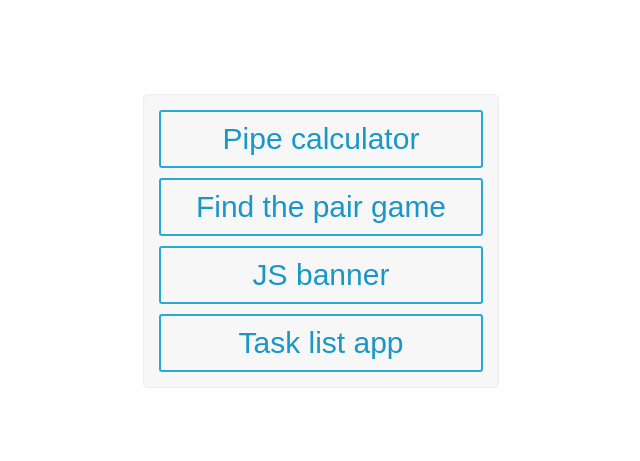
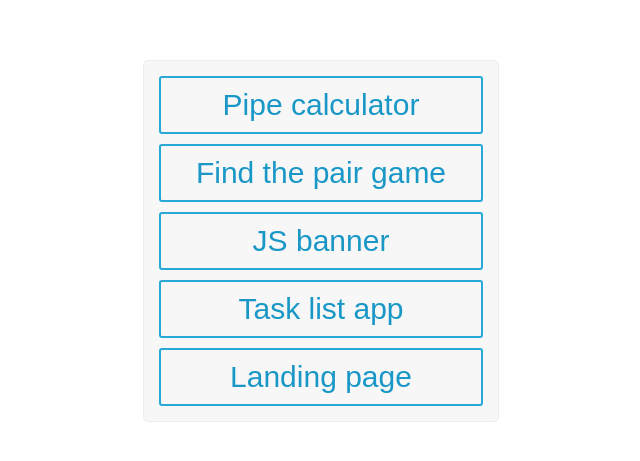
Before and after one commit to evgalp/evgalp.github.io, a plain HTML site: page index.html in a window 1280 px wide. Shown: the part 167-628 px from the top of the page, without its empty margins (319-959 px from the left). Drawn offline with Linux system fonts and the light colour scheme.

Commit message:
add landing link

```diff
--- a/index.html
+++ b/index.html
@@ -55,6 +55,7 @@
       <a href="https://evgalp.github.io/findthepair/">Find the pair game</a>
       <a href="https://evgalp.github.io/jsbanner/">JS banner</a>
       <a href="https://evgalp.github.io/taskList/">Task list app</a>
+      <a href="https://uatrade.herokuapp.com/index.html">Landing page</a>
     </div>
   </div>
 
```
